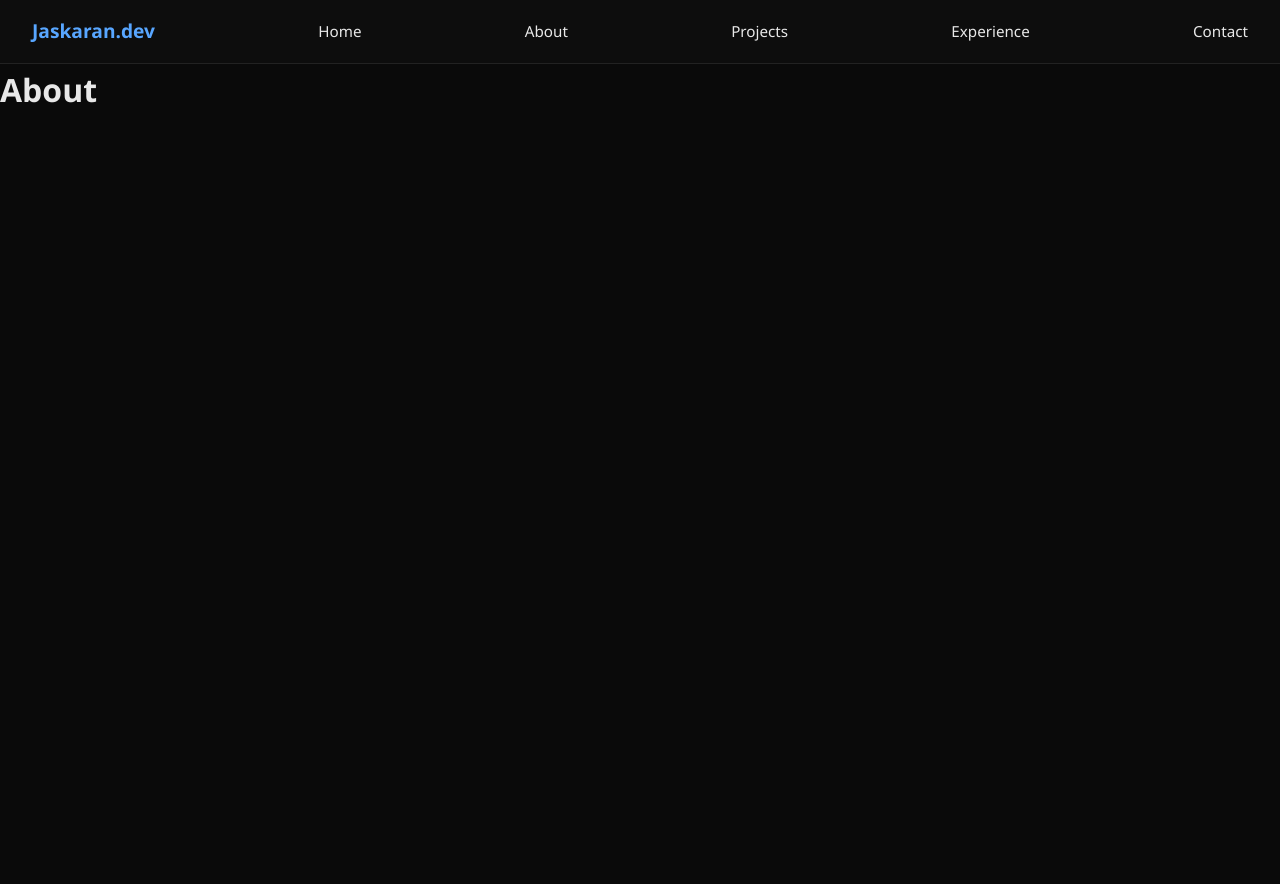
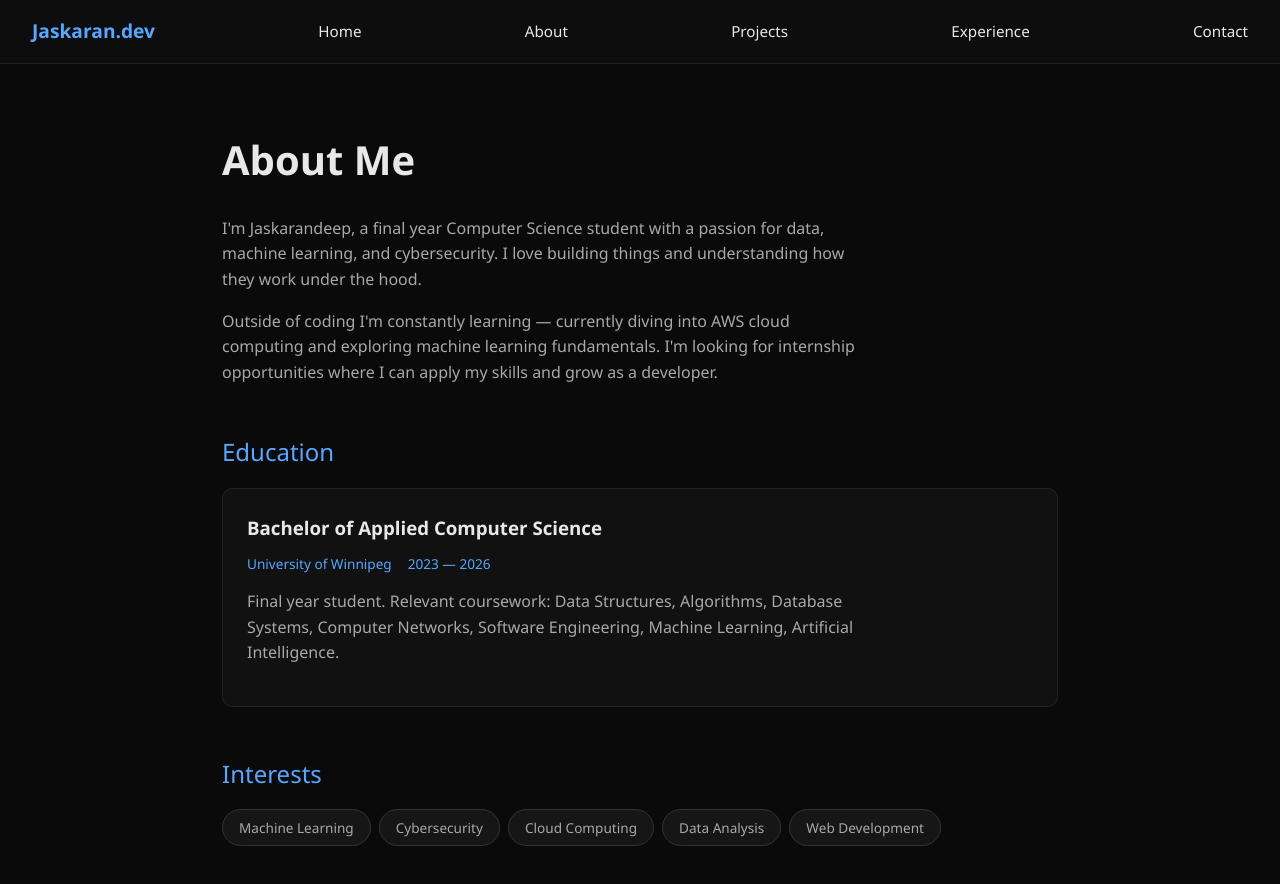
Before and after one commit to jaskaran-j/portfolio-react, a React app: page /about in a window 1280 px wide. Shown: the top 884 px of the page. Before the commit the page ends 800 px from the top, so only its background shows below. Built offline with nearby package versions, Linux system fonts and the light colour scheme; the HTML template or start-up script is replaced by a standard one.

Commit message:
add about section and styling

```diff
--- /dev/null
+++ b/src/pages/About.css
@@ -0,0 +1,65 @@
+main {
+  max-width: 900px;
+  margin: 0 auto;
+  padding: 4rem 2rem;
+}
+
+main h1 {
+  font-size: 2.5rem;
+  font-weight: 700;
+  color: #e8e8e8;
+  margin-bottom: 1.5rem;
+}
+
+main h2 {
+  font-size: 1.5rem;
+  color: #58a6ff;
+  margin: 3rem 0 1rem;
+  font-weight: 500;
+}
+
+main p {
+  color: #a8a8a8;
+  margin-bottom: 1rem;
+  max-width: 650px;
+}
+
+.education-card {
+  background-color: #111;
+  border: 1px solid #222;
+  border-radius: 10px;
+  padding: 1.5rem;
+  margin-bottom: 1rem;
+}
+
+.education-card h3 {
+  color: #e8e8e8;
+  margin-bottom: 0.5rem;
+}
+
+.education-card span {
+  display: inline-block;
+  color: #58a6ff;
+  font-size: 0.85rem;
+  margin-right: 1rem;
+}
+
+.education-card p {
+  margin-top: 0.8rem;
+}
+
+.interests {
+  display: flex;
+  flex-wrap: wrap;
+  gap: 0.5rem;
+}
+
+.interest-pill {
+  display: inline-block;
+  padding: 0.4rem 1rem;
+  background-color: #161616;
+  border: 1px solid #333;
+  border-radius: 20px;
+  font-size: 0.85rem;
+  color: #a8a8a8;
+}
--- a/src/pages/About.jsx
+++ b/src/pages/About.jsx
@@ -1,5 +1,46 @@
+import './About.css'
 function About() {
-  return <h1>About</h1>
+  return (
+    <main>
+      <section>
+        <h1>About Me</h1>
+        <p>
+          I'm Jaskarandeep, a final year Computer Science student with a passion
+          for data, machine learning, and cybersecurity. I love building things
+          and understanding how they work under the hood.
+        </p>
+        <p>
+          Outside of coding I'm constantly learning — currently diving into
+          AWS cloud computing and exploring machine learning fundamentals.
+          I'm looking for internship opportunities where I can apply my skills
+          and grow as a developer.
+        </p>
+      </section>
+
+      <section>
+        <h2>Education</h2>
+        <div className="education-card">
+          <h3>Bachelor of Applied Computer Science</h3>
+          <span>University of Winnipeg</span>
+          <span>2023 — 2026</span>
+          <p>Final year student. Relevant coursework: Data Structures,
+          Algorithms, Database Systems, Computer Networks, Software Engineering, Machine Learning, Artificial Intelligence.</p>
+        </div>
+      </section>
+
+      <section>
+        <h2>Interests</h2>
+        <div className="interests">
+          {['Machine Learning', 'Cybersecurity', 'Cloud Computing',
+            'Data Analysis', 'Web Development'].map(interest => (
+            <span key={interest} className="interest-pill">
+              {interest}
+            </span>
+          ))}
+        </div>
+      </section>
+    </main>
+  )
 }
 
 export default About
--- a/src/pages/Home.css
+++ b/src/pages/Home.css
@@ -43,7 +43,7 @@ main div a:last-child {
   color: #58a6ff;
 }
 
-main div span {
+.tech-pill {
   display: inline-block;
   padding: 0.4rem 1rem;
   margin: 0.3rem;
--- a/src/pages/Home.jsx
+++ b/src/pages/Home.jsx
@@ -20,7 +20,9 @@ function Home() {
         <h3>Tech Stack</h3>
         <div>
           {['Java', 'Python', 'SQL', 'HTML', 'CSS', 'JavaScript', 'React', 'AWS'].map(tech => (
-            <span key={tech}>{tech}</span>
+            <span key={tech} className="tech-pill">
+              {tech}
+            </span>
           ))}
         </div>
       </section>
```
